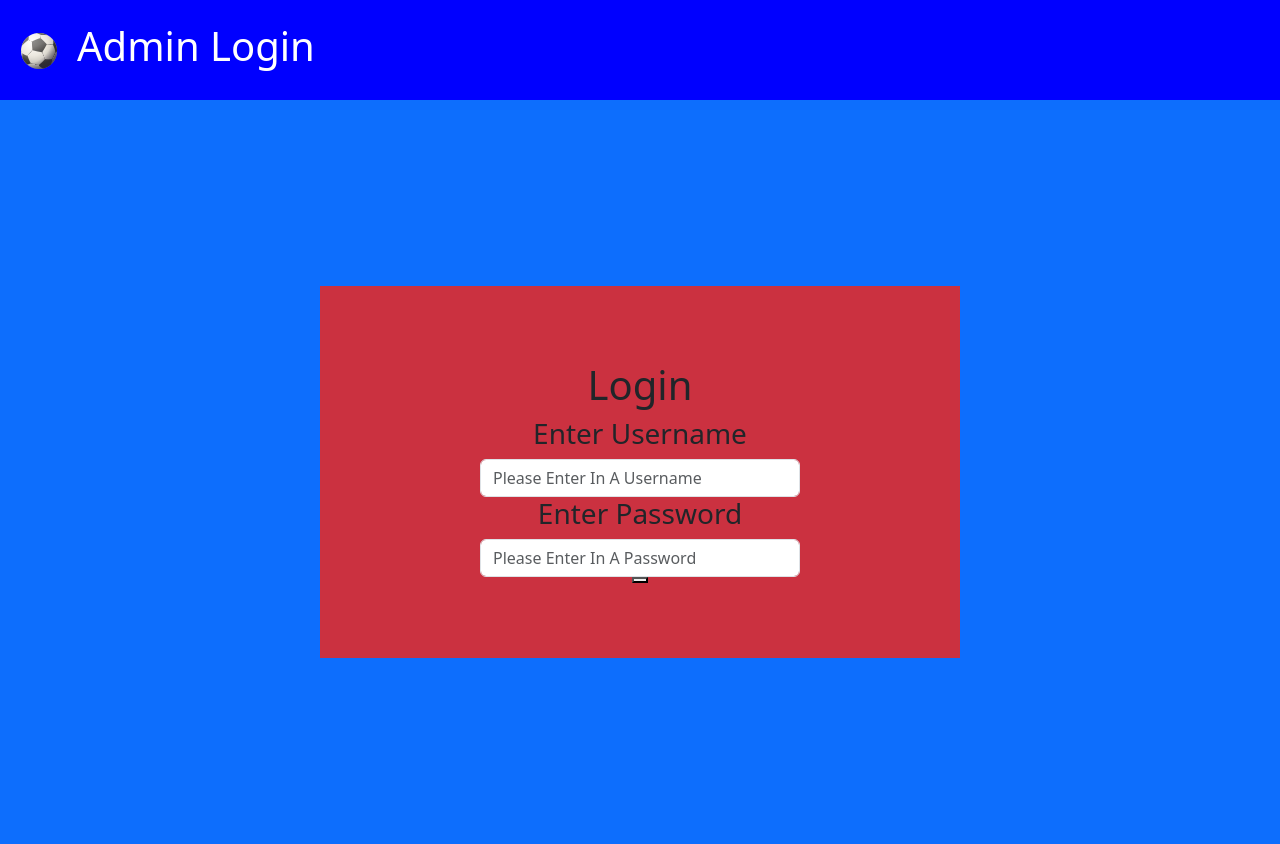
After one commit to Connor812/SImcoe_Soccer, a PHP site: page /Soccer/admin-login.php in a window 1280 px wide. The commit adds this page. Run offline with PHP 8.4, Linux system fonts and the light colour scheme.

Commit message:
added some style changes

```diff
--- /dev/null
+++ b/admin-login.php
@@ -0,0 +1,41 @@
+<!DOCTYPE html>
+<html lang="en">
+
+<head>
+    <meta charset="UTF-8">
+    <meta name="viewport" content="width=device-width, initial-scale=1.0">
+    <title>Soccer Admin Login</title>
+    <link href="css/selection.css" rel="stylesheet">
+    <link href="css/admin.css" rel="stylesheet">
+    <link href="https://cdn.jsdelivr.net/npm/bootstrap@5.3.0-alpha2/dist/css/bootstrap.min.css" rel="stylesheet"
+        integrity="sha384-aFq/bzH65dt+w6FI2ooMVUpc+21e0SRygnTpmBvdBgSdnuTN7QbdgL+OapgHtvPp" crossorigin="anonymous">
+    <script src="https://cdn.jsdelivr.net/npm/bootstrap@5.2.3/dist/js/bootstrap.bundle.min.js"></script>
+    <script src="https://code.jquery.com/jquery-3.6.4.min.js"
+        integrity="sha256-oP6HI9z1XaZNBrJURtCoUT5SUnxFr8s3BzRl+cbzUq8=" crossorigin="anonymous"></script>
+</head>
+
+<body>
+    <nav class="admin-navbar">
+        <img src="images/ball.png" alt="soccer ball">
+        <h1>
+            Admin Login
+        </h1>
+    </nav>
+
+    <div class="admin-login-form">
+        <form method="post" action="admin-functions/admin-login.php">
+            <h1>Login</h1>
+            <h3>Enter Username</h3>
+            <input name="username" type="text" class="form-control" placeholder="Please Enter In A Username">
+            <h3>Enter Password</h3>
+            <input name="username" type="password" class="form-control" placeholder="Please Enter In A Password">
+            <button></button>
+        </form>
+    </div>
+
+
+
+
+</body>
+
+</html>
--- a/css/admin.css
+++ b/css/admin.css
@@ -239,3 +239,44 @@
     color: var(--blue);
     font-size: 18px;
 }
+
+/* Login in Page */
+
+.admin-navbar {
+    height: 100px;
+    background-color: blue;
+    display: flex;
+    align-items: center;
+    padding-left: 20px;
+}
+
+.admin-navbar img {
+    margin-right: 20px;
+}
+
+.admin-navbar h1 {
+    color: white;
+}
+
+.admin-login-form {
+    width: 100%;
+    height: 93vh;
+    display: flex;
+    justify-content: center;
+    align-items: center;
+    background-color: #0d6efd;
+}
+
+.admin-login-form form {
+    width: 50%;
+    height: 50%;
+    background-color: #cb3140;
+    display: flex;
+    flex-direction: column;
+    align-items: center;
+    justify-content: center;
+}
+
+.admin-login-form form input {
+    width: 50%;
+}
--- a/index.php
+++ b/index.php
@@ -97,7 +97,7 @@ require_once("php/header.php");
                                             Southern Ontario near Lake Erie</p>
                                         <p style="color: black; text-align: center;">If you have any questions
                                             please
-                                            contact us: admin@simcoesoccer.com</p>
+                                            contact us: clubmanager@simcoesoccer.ca</p>
 
                                     </div>
 
```
Also changed, not shown: 1 other file.
